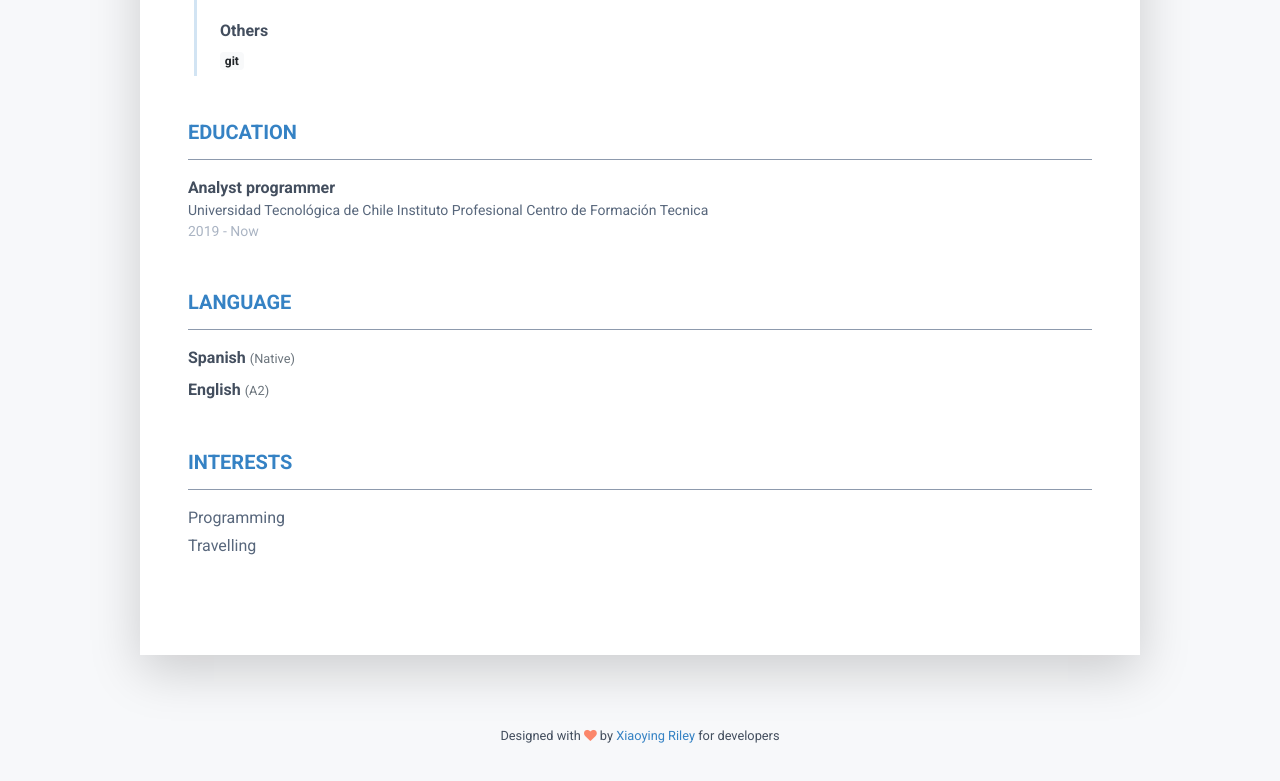
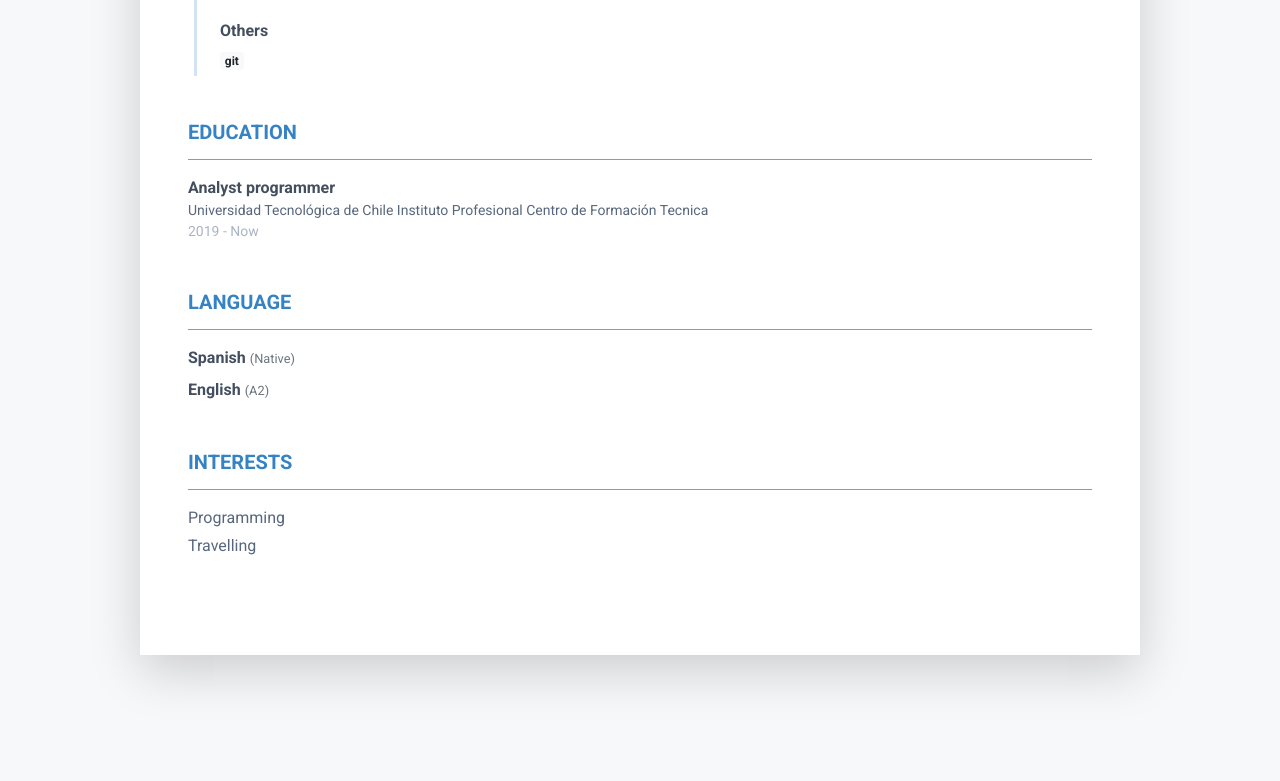
Before and after one commit to CarlosBrito28/CarlosBrito28.github.io, a plain HTML site: page index.html in a window 1280 px wide. Shown: the part 764-1545 px from the top of the page. Drawn offline with Linux system fonts and the light colour scheme.

Commit message:
Modificamos el footer

```diff
--- a/index.html
+++ b/index.html
@@ -184,9 +184,6 @@
   </div>
 
   <footer class="footer text-center pt-2 pb-5">
-	  <small class="copyright">Designed with <i class="fa fa-heart"></i> by <a href="http://themes.3rdwavemedia.com" target="_blank">Xiaoying Riley</a> for developers</small>
-	  <!--/* This template is released under the Creative Commons Attribution 3.0 License. Please keep the attribution link below when using for your own project. Thank you for your support. :) If you'd like to use the template without the attribution, you can buy the commercial license via our website: themes.3rdwavemedia.com */-->
-
 
   </footer>
 
```
